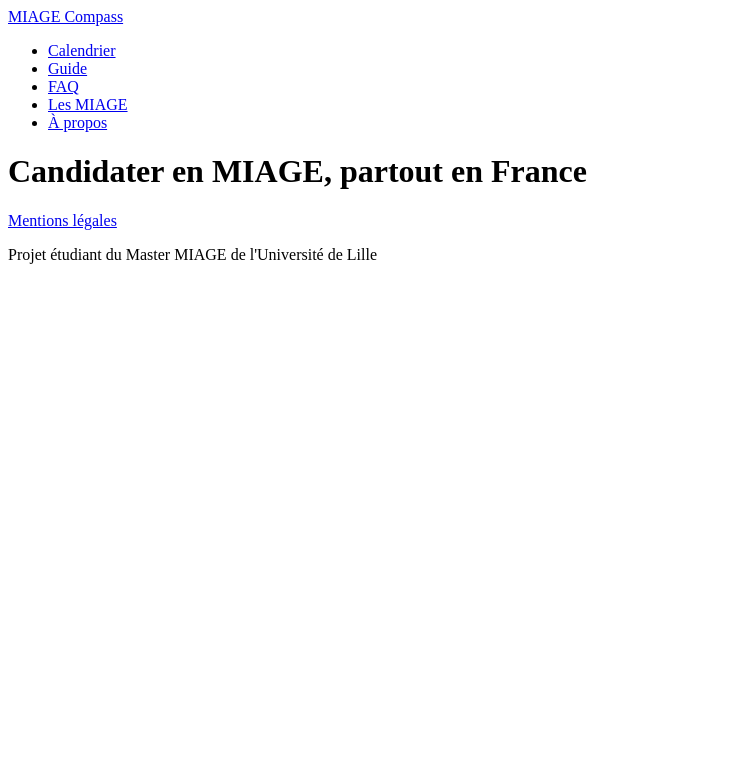
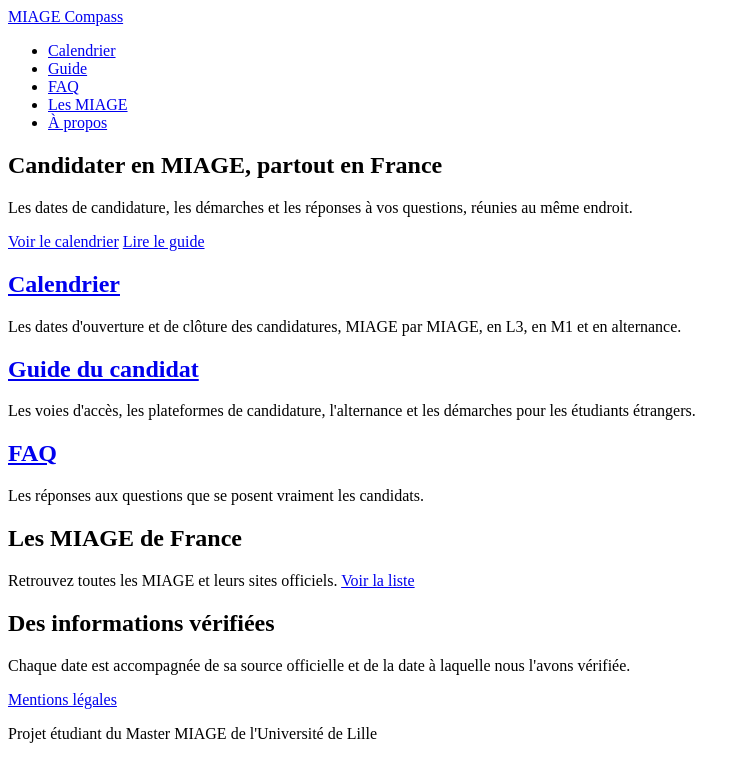
Before and after one commit to Issam59200/miage-compass, a plain HTML site: page index.html in a window 1280 px wide. Shown: the whole page, without its empty margins (0-750 px from the left). Drawn offline with Linux system fonts and the light colour scheme.

Commit message:
Contenu de la page d'accueil : présentation, accès rapide et bandeaux

```diff
--- a/index.html
+++ b/index.html
@@ -20,7 +20,39 @@
     </nav>
   </header>
   <main>
-    <h1>Candidater en MIAGE, partout en France</h1>
+    <section class="hero">
+      <h1>Candidater en MIAGE, partout en France</h1>
+      <p>Les dates de candidature, les démarches et les réponses à vos questions, réunies au même endroit.</p>
+      <div class="hero-actions">
+        <a class="btn" href="pages/calendrier.html">Voir le calendrier</a>
+        <a class="btn btn-secondary" href="pages/guide.html">Lire le guide</a>
+      </div>
+    </section>
+
+    <section class="acces-rapide" aria-label="Accès rapide">
+      <article class="carte">
+        <h2><a href="pages/calendrier.html">Calendrier</a></h2>
+        <p>Les dates d'ouverture et de clôture des candidatures, MIAGE par MIAGE, en L3, en M1 et en alternance.</p>
+      </article>
+      <article class="carte">
+        <h2><a href="pages/guide.html">Guide du candidat</a></h2>
+        <p>Les voies d'accès, les plateformes de candidature, l'alternance et les démarches pour les étudiants étrangers.</p>
+      </article>
+      <article class="carte">
+        <h2><a href="pages/faq.html">FAQ</a></h2>
+        <p>Les réponses aux questions que se posent vraiment les candidats.</p>
+      </article>
+    </section>
+
+    <section class="bandeau">
+      <h2>Les MIAGE de France</h2>
+      <p>Retrouvez toutes les MIAGE et leurs sites officiels. <a href="pages/miages.html">Voir la liste</a></p>
+    </section>
+
+    <section class="bandeau">
+      <h2>Des informations vérifiées</h2>
+      <p>Chaque date est accompagnée de sa source officielle et de la date à laquelle nous l'avons vérifiée.</p>
+    </section>
   </main>
   <footer>
     <p><a href="pages/mentions-legales.html">Mentions légales</a></p>
```
